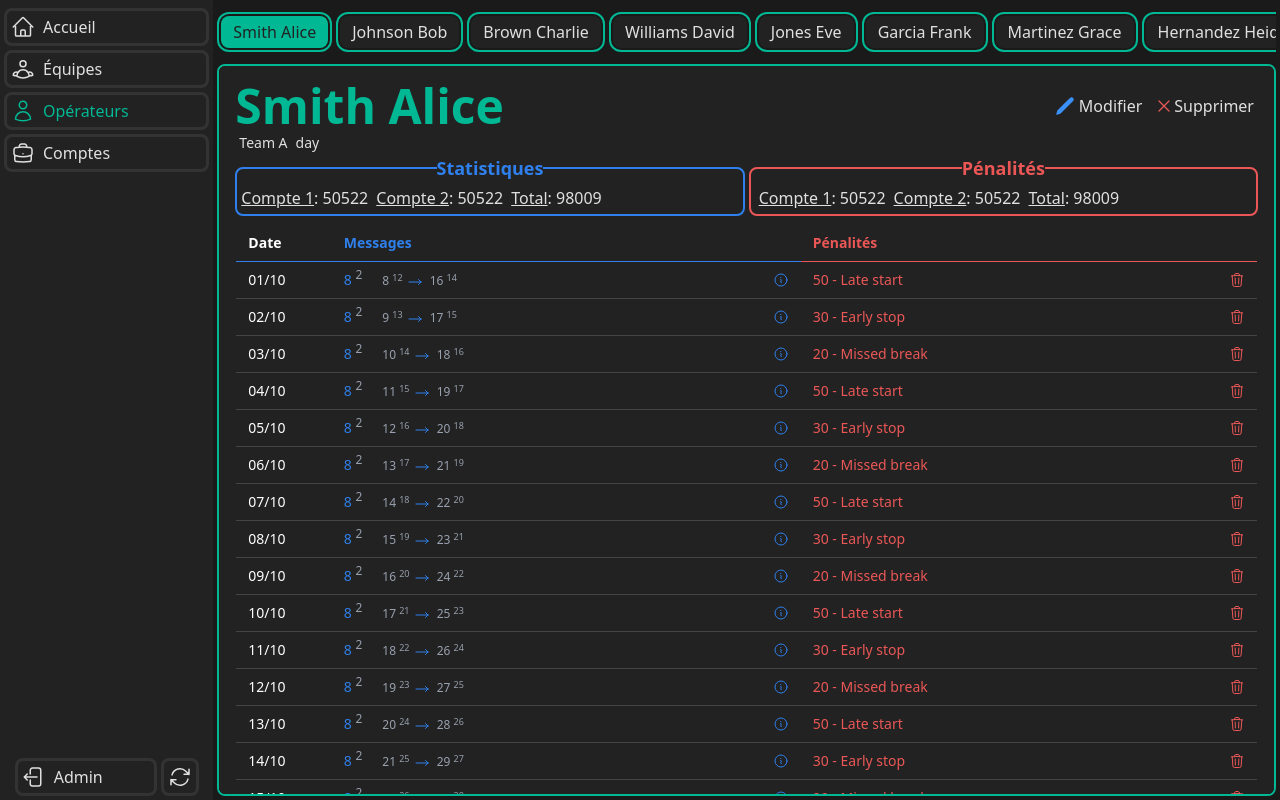
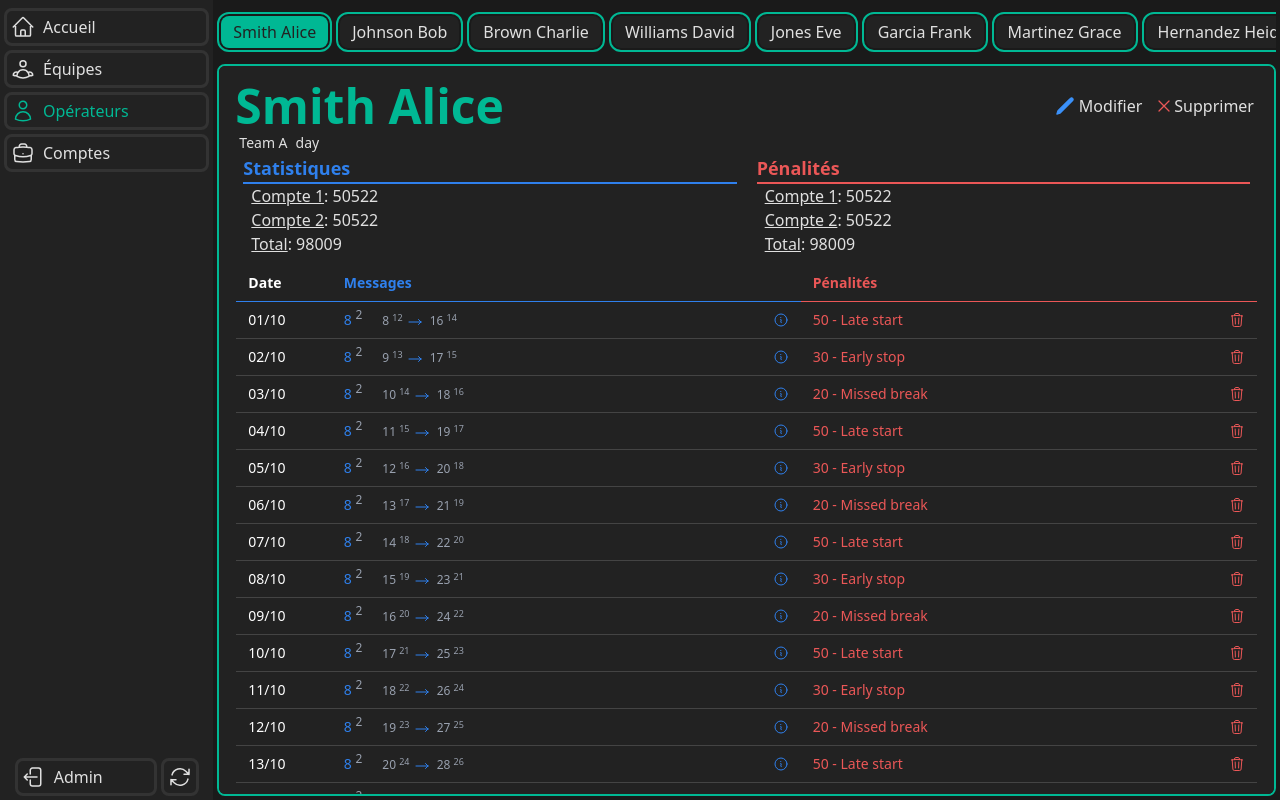
Before and after one commit to wallcreation/OPS-Front, a Vue app: page /admin/operators in a window 1280 px wide. Built offline with nearby package versions, Linux system fonts and the light colour scheme.

Commit message:
refactor: update layout and styling for statistics and penalties sections in OperatorInfo and TeamInfo components

```diff
--- a/src/components/OperatorInfo.vue
+++ b/src/components/OperatorInfo.vue
@@ -84,18 +84,18 @@ function getPenaltyReason(date) {
       <p class="text-sm inline mx-1">{{ operator.workat }}</p>
     </div>
     <div class="grid grid-cols-1 md:grid-cols-2 gap-1">
-      <fieldset class="flex items-center gap-2 border-2 border-[#2F80ED] rounded-lg p-1">
-        <legend class="text-center text-lg font-semibold text-[#2F80ED]">Statistiques</legend>
-        <p><span class="underline">Compte 1</span>: 50522</p>
-        <p><span class="underline">Compte 2</span>: 50522</p>
-        <p><span class="underline">Total</span>: 98009</p>
-      </fieldset>
-      <fieldset class="flex items-center gap-2 border-2 border-[#EB5757] rounded-lg px-2">
-        <legend class="text-center text-lg font-semibold text-[#EB5757]">Pénalités</legend>
-        <p><span class="underline">Compte 1</span>: 50522</p>
-        <p><span class="underline">Compte 2</span>: 50522</p>
-        <p><span class="underline">Total</span>: 98009</p>
-      </fieldset>
+      <div class="mx-2">
+        <p class="text-lg font-semibold text-[#2F80ED] border-b-2 border-[#2F80ED]">Statistiques</p>
+        <p><span class="ml-2 underline">Compte 1</span>: 50522</p>
+        <p><span class="ml-2 underline">Compte 2</span>: 50522</p>
+        <p><span class="ml-2 underline">Total</span>: 98009</p>
+      </div>
+      <div class="mx-2">
+        <p class="text-lg font-semibold text-[#EB5757] border-b-2 border-[#EB5757]">Pénalités</p>
+        <p><span class="ml-2 underline">Compte 1</span>: 50522</p>
+        <p><span class="ml-2 underline">Compte 2</span>: 50522</p>
+        <p><span class="ml-2 underline">Total</span>: 98009</p>
+      </div>
     </div>
     <!--Stat table-->
     <div class="mt-2">
--- a/src/components/TeamInfo.vue
+++ b/src/components/TeamInfo.vue
@@ -58,21 +58,18 @@ const props = defineProps({
     </div>
     <!-- Opérateurs et Comptes -->
     <div class="grid grid-cols-1 md:grid-cols-2 gap-1">
-      <!-- Opérateurs -->
-      <fieldset class="flex items-center gap-2 border-2 border-[#00B894] rounded-lg p-1">
-        <legend class="text-[#00B894] text-center text-lg font-semibold mb-1">Opérateurs</legend>
-        <p v-for="operator in team.operators" :key="operator">
+      <div class="mx-2">
+        <p class="border-b-2 border-[#00B894] text-[#00B894]">Opérateurs</p>
+        <p v-for="operator in team.operators" :key="operator" class="ml-2">
           {{ operator }}
         </p>
-      </fieldset>
-
-      <!-- Comptes -->
-      <fieldset class="flex items-center gap-2 border-2 border-[#E84393] rounded-lg p-1">
-        <legend class="text-[#E84393] text-center text-lg font-semibold mb-1">Comptes</legend>
-          <p v-for="account in team.accounts" :key="account">
-            {{ account }}
-          </p>
-      </fieldset>
+      </div>
+      <div class="mx-2">
+        <p class="border-b-2 border-[#E84393] text-[#E84393]">Comptes</p>
+        <p v-for="account in team.accounts" :key="account" class="ml-2">
+          {{ account }}
+        </p>
+      </div>
     </div>
 
     <!-- Statistiques -->
@@ -82,27 +79,3 @@ const props = defineProps({
     </div>
   </div>
 </template>
-<style>
-::-webkit-scrollbar {
-  width: 7px;
-  height: 7px; /* important si scroll horizontal */
-}
-
-/* Fond du track (la ligne du scroll) */
-::-webkit-scrollbar-track {
-  background: transparent !important;
-}
-
-/* Barre de scroll */
-::-webkit-scrollbar-thumb {
-  background-color: #888888; /* violet */
-  border-radius: 5px;
-  border: 2px solid transparent;
-  background-clip: content-box;
-}
-
-/* Hover */
-::-webkit-scrollbar-thumb:hover {
-  background-color: #6C5CE7; /* plus foncé */
-}
-</style>
```
